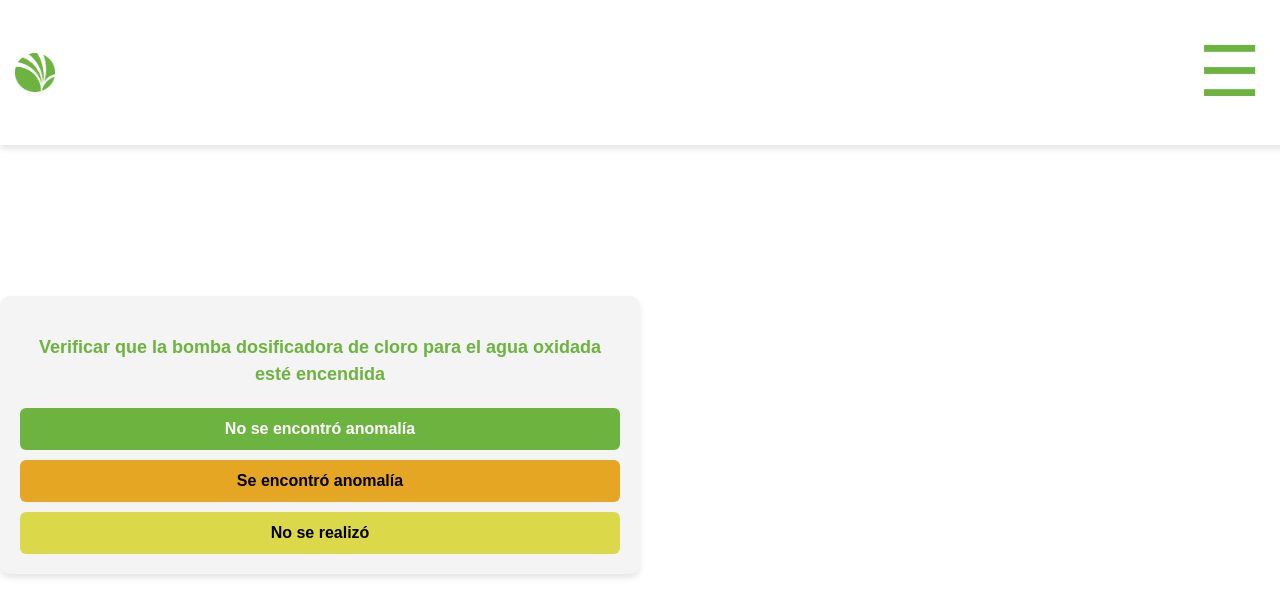
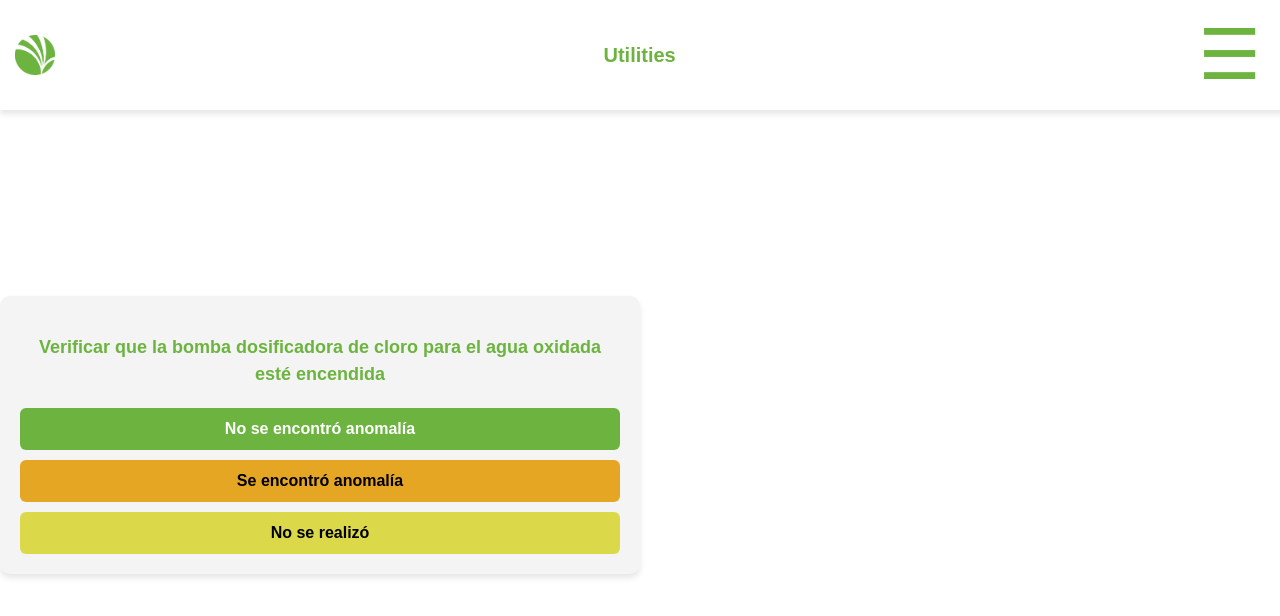
Before and after one commit to AlexanderJAON/RO-Utilities, a React (Vite) app: page /roptai in a window 1280 px wide. Shown: the top 616 px of the page. Built offline with nearby package versions, Linux system fonts and the light colour scheme.

Commit message:
Update Header.css

```diff
--- a/src/components/Header.css
+++ b/src/components/Header.css
@@ -13,6 +13,13 @@
   left: 0;
   box-shadow: 0px 4px 6px rgba(0, 0, 0, 0.1);
   z-index: 1000;
+}
+
+.htittle {
+display: flex;
+color: #6CB33F;
+font-size: 20px;
+
 }
 
 /* Logo */
```
